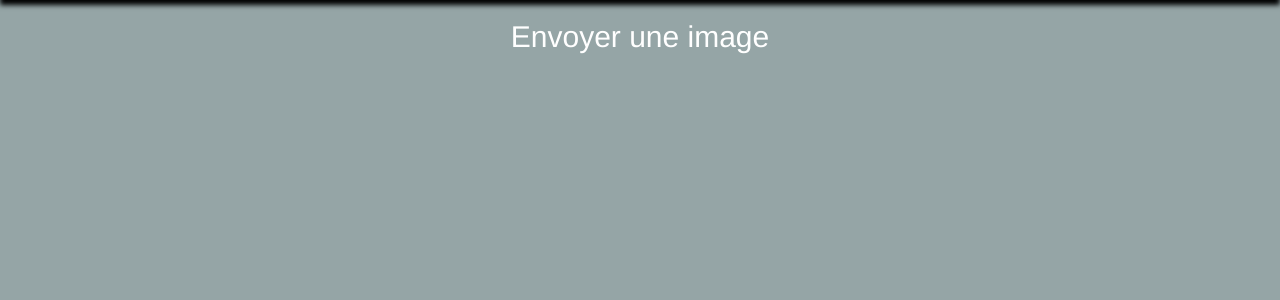
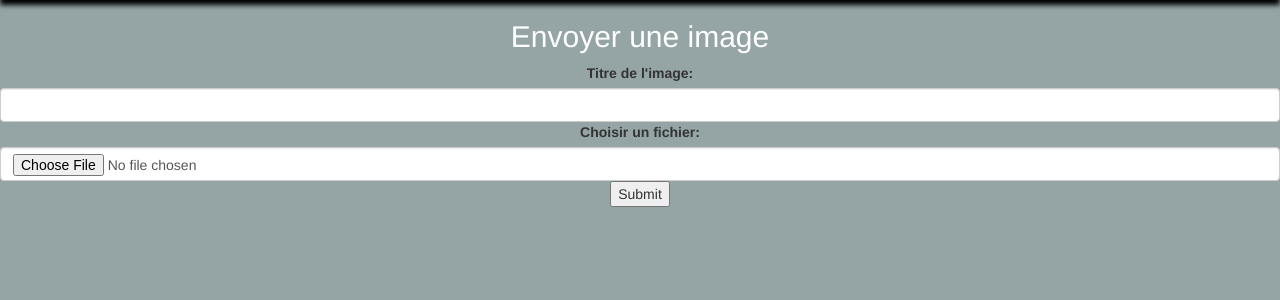
Before and after one commit to AntoineJanvier/ProjetPython3A, a Django app: page /upload in a window 1280 px wide. Shown: the part 51-351 px from the top of the page. Run offline with Django 3.2, Linux system fonts and the light colour scheme; some libraries are stand-ins or nearby versions.

Commit message:
Upload part (semi) fixed

```diff
--- a/projet_python/ProjetPython/admin.py
+++ b/projet_python/ProjetPython/admin.py
@@ -5,8 +5,8 @@ from .models import Image
 
 class ImageAdmin(admin.ModelAdmin):
     resource_class = Image
-    fields = ('name', 'path', 'style')
-    list_display = ('name', 'path', 'style')
-    search_fields = ('name', 'path', 'style')
+    fields = ('name', 'file', 'style')
+    list_display = ('name', 'file', 'style')
+    search_fields = ('name', 'file', 'style')
 
 admin.site.register(Image, ImageAdmin)
--- /dev/null
+++ b/projet_python/ProjetPython/forms.py
@@ -0,0 +1,6 @@
+from django import forms
+
+
+class UploadFileForm(forms.Form):
+    name = forms.CharField(max_length=255, label="Titre de l'image")
+    file = forms.FileField(label="Choisir un fichier")
--- a/projet_python/ProjetPython/models.py
+++ b/projet_python/ProjetPython/models.py
@@ -19,7 +19,8 @@ class Image(models.Model):
         ("BLACK&WHITE", "BLACK&WHITE")
     )
     name = models.CharField(max_length=255, default="undefined", verbose_name="Nom")
-    path = models.CharField(max_length=255, default="/img", verbose_name="Chemin", unique=True)
+    # path = models.CharField(max_length=255, default="/img", verbose_name="Chemin", unique=True)
+    file = models.ImageField(upload_to='upload', verbose_name="Fichier")
     style = models.CharField(max_length=255, choices=CHOICES, default="ORIGINAL", verbose_name="Effet / Style")
 
     def __str__(self):
--- a/projet_python/ProjetPython/templates/home.html
+++ b/projet_python/ProjetPython/templates/home.html
@@ -7,6 +7,9 @@
 {% block section %}
 <section>
     <h2 class="titles_home">Images</h2>
+    {% for image in images %}
+    {% include 'print_image.html' %}
+    {% endfor %}
 </section>
 {% endblock section %}
 
--- /dev/null
+++ b/projet_python/ProjetPython/templates/print_image.html
@@ -0,0 +1,6 @@
+<div>
+    <h4>{{ image.name }}</h4>
+    <a href="/compute_image/{{ image.id }}">
+        <img src="{{ image.file }}" class="img-thumbnail">
+    </a>
+</div>
--- a/projet_python/ProjetPython/templates/upload.html
+++ b/projet_python/ProjetPython/templates/upload.html
@@ -7,6 +7,11 @@
 {% block section %}
 <section>
     <h2 class="titles_home">Envoyer une image</h2>
+    <form action="{% url 'upload-zone' %}" method="post">
+        {% csrf_token %}
+        {{ form }}
+        <input type="submit" value="Submit" />
+    </form>
 </section>
 {% endblock section %}
 
--- a/projet_python/ProjetPython/views.py
+++ b/projet_python/ProjetPython/views.py
@@ -1,10 +1,14 @@
+from django.http import HttpResponseRedirect
 from django.shortcuts import render
-
-# Create your views here.
+from .forms import UploadFileForm
+from .models import Image
+from django.conf import settings
 
 
 def home(request):
     title = "Home"
+    images = Image.objects.filter(style="ORIGINAL")
+    MEDIA_BASE = settings.MEDIA_URL
     return render(request, "home.html", locals())
 
 
@@ -15,4 +19,23 @@ def galery(request):
 
 def upload(request):
     title = "Upload"
-    return render(request, "upload.html", locals())
+    if request.method == 'POST':
+        form = UploadFileForm(request.POST, request.FILES)
+        form.fields['name'].widget.attrs = {'class': 'form-control'}
+        form.fields['file'].widget.attrs = {'class': 'form-control'}
+        if form.is_valid():
+            up = Image.objects.create()
+            up.name = form.cleaned_data['name']
+            up.file = form.cleaned_data['file']
+            up.save()
+            return HttpResponseRedirect('/success')
+    else:
+        form = UploadFileForm()
+        form.fields['name'].widget.attrs = {'class': 'form-control'}
+        form.fields['file'].widget.attrs = {'class': 'form-control'}
+    return render(request, 'upload.html', locals())
+
+
+def compute_image(request):
+    title = "Compute image"
+    return render(request, 'compute_image.html', locals())
--- a/projet_python/projet_python/urls.py
+++ b/projet_python/projet_python/urls.py
@@ -22,5 +22,6 @@ urlpatterns = [
     url(r'^admin/', admin.site.urls),
     url(r'^$', views.home, name='home'),
     url(r'^galery$', views.galery, name='galery'),
-    url(r'^upload', views.upload, name='upload-zone'),
+    url(r'^upload$', views.upload, name='upload-zone'),
+    url(r'^compute_image/[0-9]+/$', views.compute_image, name='compute_image'),
 ]
```
Also changed, not shown: projet_python/projet_python/settings.py (+8 -0 lines), projet_python/ProjetPython/templates/compute_image.html (added), projet_python/db.sqlite3, projet_python/upload/upload/Screenshot_from_2017-04-28_17-15-49.png (added), 4 other files.
